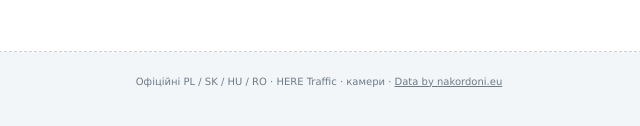
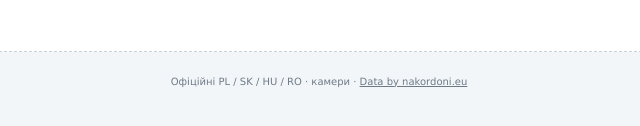
Before and after one commit to romanchuk82-ctrl/kiril-projects-dashboard, a website: page public/index.html in a window 1280 px wide. Shown: the part 624-750 px from the top of the page, 321-961 px from the left. Drawn offline with Linux system fonts and the light colour scheme; no server answers.

Commit message:
Remove HERE Traffic from Border Monitor footer

```diff
--- a/public/index.html
+++ b/public/index.html
@@ -23,7 +23,7 @@
     <section class="country-tabs"><button class="country-tab active" data-country="ALL">Усі</button><button class="country-tab" data-country="PL">🇵🇱 Польща</button><button class="country-tab" data-country="SK">🇸🇰 Словаччина</button><button class="country-tab" data-country="HU">🇭🇺 Угорщина</button><button class="country-tab" data-country="RO">🇷🇴 Румунія</button></section>
     <section class="summary-grid"><div class="summary-card"><span class="summary-label">TOP-3 зараз</span><div id="topThree" class="summary-content">—</div></div><div class="summary-card"><span class="summary-label">Найбільша черга</span><div id="worstCrossing" class="summary-content">—</div></div></section>
     <main><div class="section-heading"><h2>Усі переходи</h2><span id="countBadge" class="count-badge">0</span></div><div id="crossingList" class="crossing-list"></div><div id="emptyState" class="empty-state hidden"><div class="empty-icon">🛰️</div><h3>Немає актуальних даних</h3><p>Спробуй оновити або вибрати інший напрямок.</p></div></main>
-    <footer>Офіційні PL / SK / HU / RO · HERE Traffic · камери · <a href="https://nakordoni.eu/" title="Border queues, forecasts &amp; statistics">Data by nakordoni.eu</a></footer>
+    <footer>Офіційні PL / SK / HU / RO · камери · <a href="https://nakordoni.eu/" title="Border queues, forecasts &amp; statistics">Data by nakordoni.eu</a></footer>
   </div>
   <script type="module" src="/app.js"></script>
 </body>
```
